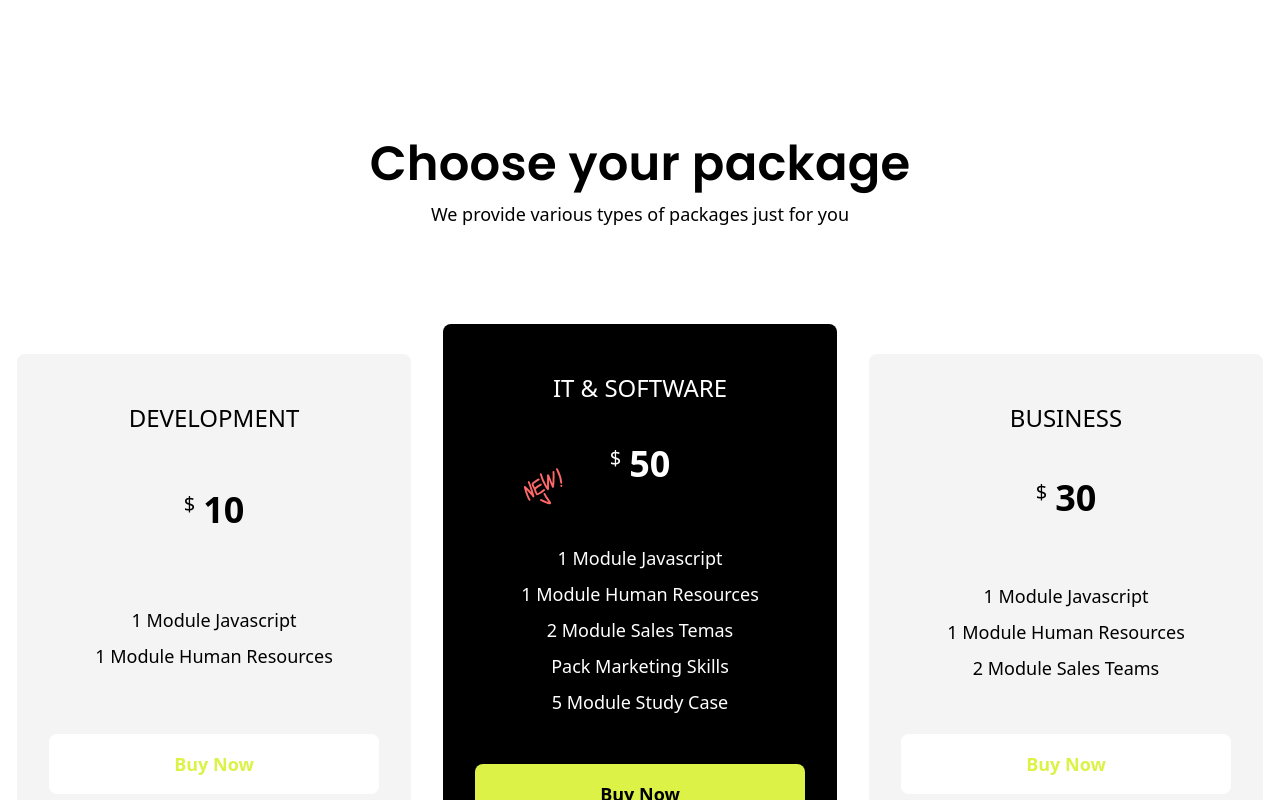
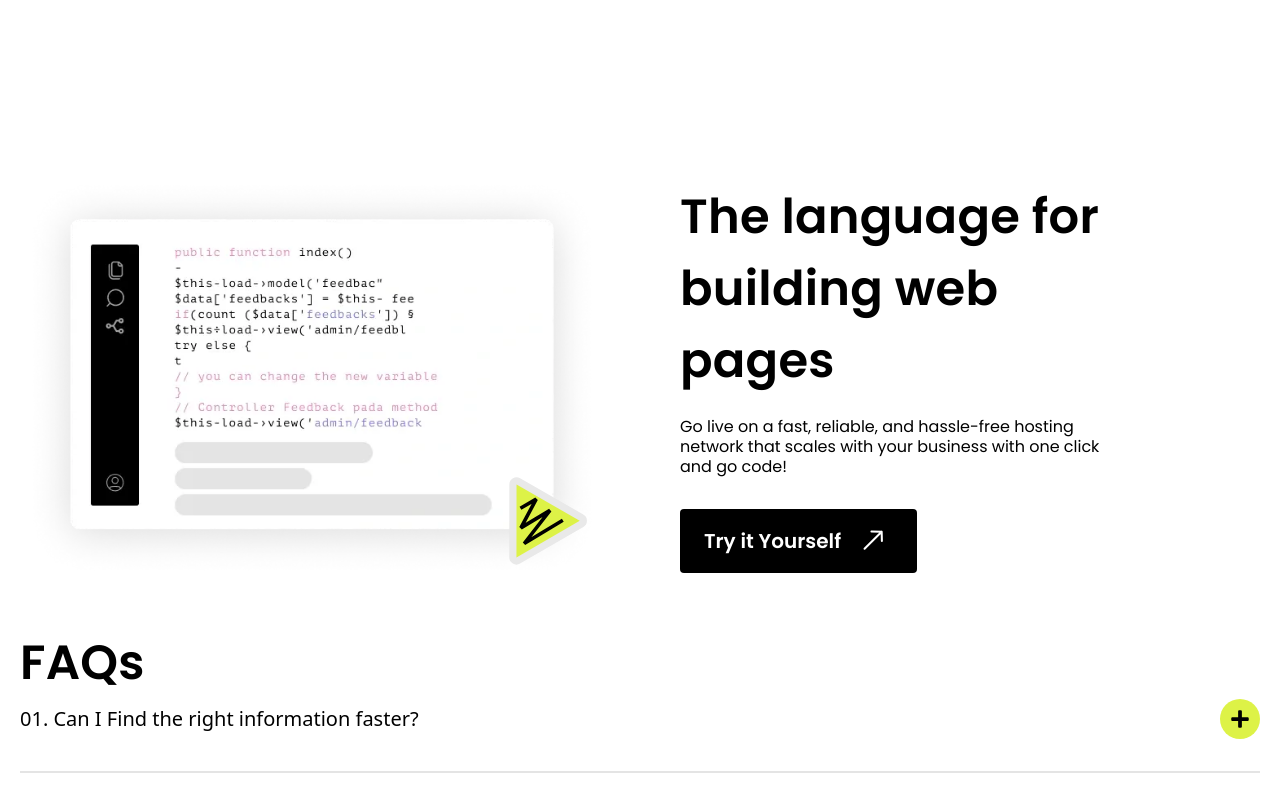
Before and after one commit to pujiragil/Mecode, a React (Vite) app: page / in a window 1280 px wide. Shown: the part 2400-3200 px from the top of the page. Built offline with nearby package versions, Linux system fonts and the light colour scheme.

Commit message:
create cardPrimary component

```diff
--- a/src/components/Card/CardElements.jsx
+++ /dev/null
@@ -1,50 +0,0 @@
-import { Heading } from "../GlobalElements";
-
-export const CardHeader = () => {
-  return (
-    <div className="flex flex-col justify-center items-center text-center mb-24">
-      <Heading type="h2" text="Choose your package" />
-      {/* <HeroTitle text="Choose your package" style="font-bold w-3/5 mb-6" /> */}
-      <p className="font-inter text-lg w-3/5">
-        We provide various types of packages just for you
-      </p>
-    </div>
-  );
-};
-
-export const CardItem = ({ primary, style, title, price, modules }) => {
-  return (
-    <div
-      className={`${
-        primary ? "h-[488px] lg:h-[548px]" : "h-[425px] lg:h-[488px]"
-      } ${style} lg:w-[394px] relative font-inter flex flex-col justify-between items-center text-center px-8 py-12 rounded-lg sm:w-3/4 `}
-    >
-      <h3 className="text-2xl mb-5 uppercase">{title}</h3>
-      <p className="text-4xl font-bold flex justify-start items-start gap-x-2 mb-10">
-        <span className="text-xl font-normal">$</span>
-        {price}
-      </p>
-      <div className="mb-5">
-        {modules.map((module, index) => (
-          <p className="text-lg mb-2" key={index}>
-            {module}
-          </p>
-        ))}
-      </div>
-      <button
-        className={`${
-          primary ? "bg-primary-card text-black" : "bg-white text-primary"
-        } font-bold text-lg w-full rounded-lg py-4`}
-      >
-        Buy Now
-      </button>
-      {primary && (
-        <img
-          className="absolute top-[100px] left-10 md:left-[100px] lg:top-36 lg:left-20 w-10"
-          src="/assets/new.svg"
-          alt="new"
-        />
-      )}
-    </div>
-  );
-};
--- /dev/null
+++ b/src/components/Card/SectionElements.jsx
@@ -0,0 +1,91 @@
+import { Button, Heading, Paragraph } from "../GlobalElements";
+import { BsArrowRight } from "react-icons/bs";
+
+export const SectionOne = () => {
+  return (
+    <div className="flex flex-col lg:flex-row justify-center lg:justify-between lg:items-end items-center mb-20">
+      <div className="mb-20 lg:order-2 lg:w-2/5">
+        <Heading
+          type="h2"
+          widths={["w-full"]}
+          text="The language for building web pages"
+        />
+        <Paragraph
+          text="Go live on a fast, reliable, and hassle-free hosting network that scales with your business with one click and go code!"
+          width="w-full md:w-3/5 lg:w-11/12"
+          mb="mb-8"
+        />
+        <Button
+          text="Try it Yourself"
+          icon={<BsArrowRight className="text-2xl" />}
+          style="flex justify-center items-center gap-x-4 bg-primary-button text-primary font-medium w-full md:w-3/5 py-5 text-lg font-inter"
+        />
+      </div>
+      <div className="relative lg:order-1 lg:w-fit">
+        <img
+          className="w-full md:w-max relative"
+          src="/assets/code2.webp"
+          alt="code"
+        />
+        <img
+          className="absolute -bottom-4 lg:bottom-[30%] lg:rotate-[29deg] right-0 lg:-right-[30px] rotate-12 w-28 md:w-44 object-cover"
+          src="/assets/triangle.svg"
+          alt="triangle"
+        />
+      </div>
+    </div>
+  );
+};
+
+export const SectionTwo = () => {
+  return (
+    <div className="text-center md:text-left md:flex flex-col justify-center lg:items-start items-center mb-14 md:mb-20">
+      <Heading
+        type="h2"
+        widths={["w-full", "md:w-4/5"]}
+        text="Get up and running fast together"
+      />
+      <div className="relative grid grid-cols-1 md:grid-cols-2 grid-rows-2 md:grid-rows-1 gap-y-28 lg:w-4/5 lg:content-start lg:justify-items-start">
+        <CardSection
+          logo="/assets/university.svg"
+          alt="university"
+          title="University"
+          paragraph="Browse hundreds of in-depth videos, courses, and guides to get up and running fast"
+        />
+        <span className="md:hidden absolute w-full border-b-2 inset-y-1/2 border-main rounded-full"></span>
+        <CardSection
+          logo="/assets/showcase.svg"
+          alt="showcase"
+          title="Showcase"
+          paragraph="Get inspired by the incredible websites built by members of the community"
+        />
+      </div>
+    </div>
+  );
+};
+
+const CardSection = ({ logo, alt, title, paragraph }) => {
+  return (
+    <div className="flex flex-col items-center justify-center lg:items-start lg:text-start text-center font-inter">
+      <img className="block w-10 mb-10" src={logo} alt={alt} />
+      <h1 className="text-3xl font-bold mb-8">{title}</h1>
+      <p className="w-3/4 text-lg">{paragraph}</p>
+    </div>
+  );
+};
+
+export const SectionImg = () => {
+  return (
+    <div className="bg-primary-button w-full h-80 rounded-lg p-4 md:w-3/5 md:mx-auto lg:max-w-[520px] mb-[278px] lg:mb-0">
+      <div className="relative bg-primary-card w-full h-[368px] rounded-lg p-4 font-inter">
+        <h2 className="text-black text-2xl font-bold opacity-30">Tutors</h2>
+        <h2 className="text-black text-3xl font-bold opacity-20">Manigga</h2>
+        <img
+          className="absolute bottom-0 right-0 w-auto h-[320px] object-cover rounded-lg"
+          src="/assets/tutors.webp"
+          alt="Tutors"
+        />
+      </div>
+    </div>
+  );
+};
--- a/src/components/Card/index.jsx
+++ b/src/components/Card/index.jsx
@@ -1,17 +1,53 @@
-import { CardHeader, CardItem } from "./CardElements"
-import { cardOne, cardThree, cardTwo } from "../../data/card/cardObj"
+import React from "react";
+import Layout from "../Layout";
+import { Heading, Paragraph } from "../GlobalElements";
 
-const Card = () => {
+const CardPrimary = () => {
   return (
-    <div className="px-4 mb-20 lg:mb-40">
-      <CardHeader />
-      <div className="flex flex-col lg:flex-row lg:gap-x-8 justify-center items-center">
-        <CardItem {...cardOne} />
-        <CardItem {...cardTwo} />
-        <CardItem {...cardThree} />
+    <Layout bg="bg-white" padding={["px-5", "py-10", "md:px-6", "md:py-12"]}>
+      <div className="grid gap-20 place-items-center lg:grid-cols-2">
+        <div className="space-y-8 lg:order-2">
+          <div className="space-y-5">
+            <Heading
+              type="h2"
+              widths={["w-full", "sm:w-4/5"]}
+              text="The language for building web pages"
+            />
+            <Paragraph
+              isPrimary={false}
+              widths={["w-full", "sm:w-4/5", "md:w-8/12", "lg:w-9/12"]}
+              text="Go live on a fast, reliable, and hassle-free hosting network that scales with your business with one click and go code!"
+            />
+          </div>
+          <button className="px-6 py-3 flex items-center gap-3 font-poppins font-semibold bg-black text-white rounded md:text-xl">
+            Try it Yourself
+            <img
+              className="w-8 h-auto md:w-10"
+              src="/assets/arrow-button.svg"
+              alt="arrow-button"
+            />
+          </button>
+        </div>
+
+        <div className="relative w-full flex justify-center sm:w-4/5 md:w-3/4 lg:order-1 lg:w-full">
+          <img className="w-full" src="/assets/code2.webp" alt="code" />
+          <img
+            className="w-28 h-auto object-cover absolute bottom-0 right-0 md:w-40 lg:w-32"
+            src="/assets/triangle.svg"
+            alt="triangle"
+          />
+        </div>
       </div>
-    </div>
-  )
-}
+    </Layout>
+  );
+};
 
-export default Card
+const CardSection = () => {
+  return (
+    <>
+      <CardPrimary />
+    </>
+  );
+};
+
+export default CardSection;
```
